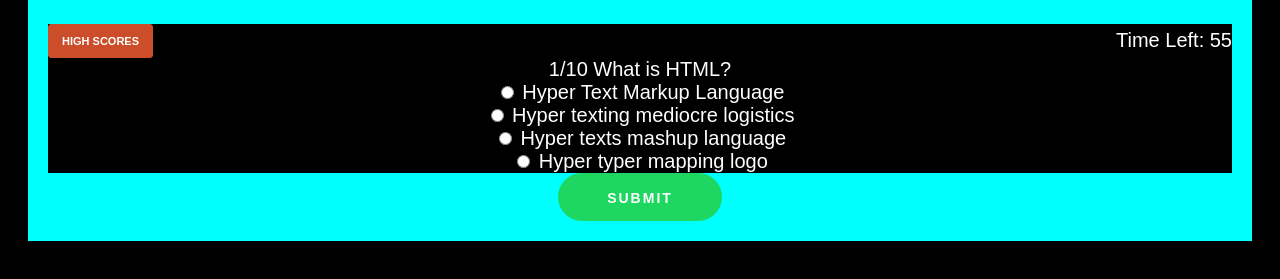
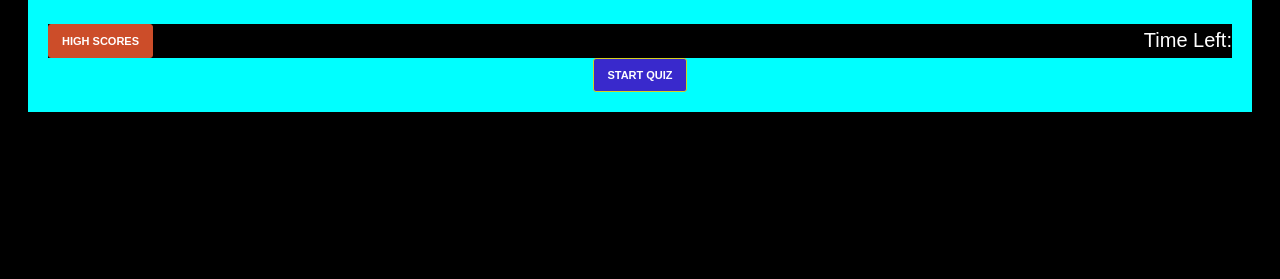
Before and after one commit to Edv07/Quiz-timed, a plain HTML site: page index.html in a window 1280 px wide. Shown: the part 123-402 px from the top of the page. Drawn offline with Linux system fonts and the light colour scheme.

Commit message:
90% done added comments for functions and finished the start quiz function, added comment marks to make testing easier currently testing saving scores

```diff
--- a/Java/quiz.js
+++ b/Java/quiz.js
@@ -9,127 +9,125 @@ const questions = [
         d: "Hyper typer mapping logo"
       },
       correctAnswer: "a"
-    },
-    {
-      question: "2/10 What is CSS?",
-      answers: {
-        a: "Cascading Style Sheets",
-        b: "Cascading Sorting System",
-        c: "Cascading Selectors Script",
-        d: "Cascading Special Styles"
+  //   },
+  //   {
+  //     question: "2/10 What is CSS?",
+  //     answers: {
+  //       a: "Cascading Style Sheets",
+  //       b: "Cascading Sorting System",
+  //       c: "Cascading Selectors Script",
+  //       d: "Cascading Special Styles"
+  //     },
+  //     correctAnswer: "a"
+  //   },
+  //   {
+  //     question: "3/10 What is JavaScript?",
+  //     answers: {
+  //       a: "A live language",
+  //       b: "A programming language",
+  //       c: "A markup language",
+  //       d: "A styling language"
+  //     },
+  //     correctAnswer: "b"
+  //   },
+  //   {
+  //   question: "4/10 What is a URL?",
+  //    answers: {
+  //      a: "Universe routing linking",
+  //      b: "Uniform Resource Locator",
+  //      c: "Unlimited routing lanes",
+  //      d: "Ultimate rapid links"
+  //       },
+  //       correctAnswer: "b"
+  //     },
+  //   {
+  //   question: "5/10 what does div stand for in in HTML",
+  //    answers: {
+  //      a: "divisible",
+  //      b: "division",
+  //      c: "dividable",
+  //      d: "diva"
+  //       },
+  //       correctAnswer: "b"
+  //     },
+  //   {
+  //   question: "6/10 which of these are not HTML elements",
+  //    answers: {
+  //      a: "normal elements",
+  //      b: "raw text elements",
+  //      c: "strict elements",
+  //      d: "void elements"
+  //       },
+  //       correctAnswer: "c"
+  //     },
+  //   {
+  //   question: "7/10 what does nav stand for in html",
+  //    answers: {
+  //      a: "navigation links",
+  //      b: "navigator links",
+  //      c: "navvies links",
+  //      d: "navy blue"
+  //       },
+  //       correctAnswer: ""
+  //     },
+  //   {
+  //   question: "8/10 what does border-color do in css",
+  //    answers: {
+  //      a: " changes the backround ",
+  //      b: " colors the blank spaces ",
+  //      c: " Sets the color of the four borders ",
+  //      d: " something with color "
+  //       },
+  //       correctAnswer: "c"
+  //     },
+  //   {
+  //   question: "9/10 which is NOT a concept of object oriented programming",
+  //    answers: {
+  //      a: "Encapsulation",
+  //      b: "metrication",
+  //      c: "Inheritance",
+  //      d: "Data abstraction"
+  //       },
+  //       correctAnswer: "b"
+  //     },
+  //   {
+  //   question: "10/10 whats 2 + 2",
+  //    answers: {
+  //      a: "1",
+  //      b: "2",
+  //      c: "3",
+  //      d: "4 this was a test question i left in"
+  //       },
+  //       correctAnswer: "d"
       },
-      correctAnswer: "a"
-    },
-    {
-      question: "3/10 What is JavaScript?",
-      answers: {
-        a: "A live language",
-        b: "A programming language",
-        c: "A markup language",
-        d: "A styling language"
-      },
-      correctAnswer: "b"
-    },
-    {
-    question: "4/10 What is a URL?",
-     answers: {
-       a: "Universe routing linking",
-       b: "Uniform Resource Locator",
-       c: "Unlimited routing lanes",
-       d: "Ultimate rapid links"
-        },
-        correctAnswer: "b"
-      },
-    {
-    question: "5/10 what does div stand for in in HTML",
-     answers: {
-       a: "divisible",
-       b: "division",
-       c: "dividable",
-       d: "diva"
-        },
-        correctAnswer: "b"
-      },
-    {
-    question: "6/10 which of these are not HTML elements",
-     answers: {
-       a: "normal elements",
-       b: "raw text elements",
-       c: "strict elements",
-       d: "void elements"
-        },
-        correctAnswer: "c"
-      },
-    {
-    question: "7/10 what does nav stand for in html",
-     answers: {
-       a: "navigation links",
-       b: "navigator links",
-       c: "navvies links",
-       d: "navy blue"
-        },
-        correctAnswer: ""
-      },
-    {
-    question: "8/10 what does border-color do in css",
-     answers: {
-       a: " changes the backround ",
-       b: " colors the blank spaces ",
-       c: " Sets the color of the four borders ",
-       d: " something with color "
-        },
-        correctAnswer: "c"
-      },
-    {
-    question: "9/10 which is NOT a concept of object oriented programming",
-     answers: {
-       a: "Encapsulation",
-       b: "metrication",
-       c: "Inheritance",
-       d: "Data abstraction"
-        },
-        correctAnswer: "b"
-      },
-    {
-    question: "10/10 whats 2 + 2",
-     answers: {
-       a: "1",
-       b: "2",
-       c: "3",
-       d: "4 this was a test question i left in"
-        },
-        correctAnswer: "d"
-      },
+   ];
 
-
-
-
-
-
-
-  ];
   // starting variables for the quiz to start off with
-  // current question will be the idex for the array of quiz questions to deisplay the next question 0 = 1st questions 1 = 2nd question
+  // current question will be the index for the array of quiz questions to display the next question 0 = 1st questions 1 = 2nd question
   // score just goes up if the answer chosen with correct wrong = +0 & correct = +1 to the score shows at the end of the quiz
   // timeleft starts a counter 60 = 60 seconds that counts down when the quiz starts and answers are wrong when timeleft goes down to 0 the quiz ends
-  //
-  //
+
   let currentQuestion = 0;
   let score = 0;
   let timeLeft = 60;
   let timerInterval = null;
+// after clicking the start button the function startQUiz will run which includes:
+// hiding the start button and showing the submit button
+// Start the displayQuestions function that handles loading the questions using the "const questions"
+// startTimer which is a countdown from  60 seconds and will run the end quiz function when timer is equal to or below 0
+  function startQuiz() {
+    // hide the start quiz button and show the submit button after quiz starts
+    startBtn.style.display = "none";
+    submit.style.display = "inline";
+    displayQuestion();
+    startTimer();
+  };
 
-
-  function displayQuestion() {
-    document.getElementById("quizArea").innerHTML = questions[currentQuestion].question;
-    const answers = questions[currentQuestion].answers;
-    let answerList = "";
-    for (let key in answers) {
-      answerList += `<input type='radio' name='answer' value='${key}'> ${answers[key]}<br>`;
-    }
-    document.getElementById("choices").innerHTML = answerList;
-  }
-
+// this function is used to keep track of current answers correct and move on to the next question.
+// this is defined in the dom of the html document in the submit button id where on click will run the function checkanswer.
+// each time the submit button is clicked it will check to make sure something is actually selected before moving on if nothing is picked it will not continue.
+// if a choice is selected and submitted it will check the value of what was selected with the current questions correct answer and either add 1 to the score or minus 7sec from the time.
+// after that it will move on to the next question if the current question number is less than the current question but if it is not then the function end game will run.
   function checkAnswer() {
     const userAnswer = document.querySelector("input[name='answer']:checked");
     if (!userAnswer) {
@@ -146,7 +144,19 @@ const questions = [
     } else {
       endGame();
     }
-  }
+  };
+// display question function i used to show the current questions properly
+// first we set up the innerhtml id "quizarea" with questions from the array "questions" in javascript.
+//
+  function displayQuestion() {
+    document.getElementById("quizArea").innerHTML = questions[currentQuestion].question;
+    const answers = questions[currentQuestion].answers;
+    let answerList = "";
+    for (let key in answers) {
+      answerList += `<input type='checkbox' name='answer' value='${key}'> ${answers[key]}<br>`;
+    }
+    document.getElementById("choices").innerHTML = answerList;
+  };
 
   function startTimer() {
     timerInterval = setInterval(() => {
@@ -156,15 +166,28 @@ const questions = [
         endGame();
       }
     }, 1000);
-  }
+  };
 
   function endGame() {
     clearInterval(timerInterval);
+    submit.style.display = "none";
+    save.style.display = "inline";
     document.getElementById("quizArea").innerHTML = "";
     document.getElementById("choices").innerHTML = "";
-    document.getElementById("submit").disabled = true;
     document.getElementById("result").innerHTML = `You got ${score} out of ${questions.length} questions correct.`;
-  }
+  };
 
-  displayQuestion();
-  startTimer();
+    // ctrl / to get rid of comments
+// function saveScore () {
+//   const initials = prompt("Enter your initials:");
+//   localStorage.setItem("score", score);
+//   const scoreObject = {
+//     score: score,
+//     initials: initials
+//   };
+//   localStorage.setItem("score", JSON.stringify(scoreObject));
+// }
+
+
+startBtn.addEventListener("click", startQuiz);
+save.addEventListener("click", saveScore);
--- a/index.html
+++ b/index.html
@@ -6,25 +6,28 @@
     <link rel="stylesheet" type="text/css" href="./style/sheet.css">
 
 </head>
+
 <body>
     <div class="container">
         <h1>Quiz Game</h1>
 
         <div class="timer-container">
-            <button>High scores</button>
+            <button id="highScores">High scores</button>
 
             <div class="timercount">Time Left: <span id="time"></span></div>
         </div>
 
         <div id="quizArea"></div>
+        <button id="startBtn" >Start quiz</button>
 
         <div id="result"></div>
 
         <div id="choices"></div>
 
-        <button id="submit" onclick="checkAnswer()">Submit</button>
+        <button id="submit" style="display: none;" onclick="checkAnswer()">Submit</button>
         <div id="results"></div>
+        <button id ="save" style="display: none;">save score?</div>
     </div>
 </body>
-<script src="./Java/quiz.js"></script>
+<script src="/Java/quiz.js"></script>
 </html>
--- a/style/sheet.css
+++ b/style/sheet.css
@@ -14,6 +14,25 @@ body{
     margin: 0 auto;
 	text-align: center;
 	padding: 20px;
+}
+
+#startBtn{
+  display: inline-block;
+    outline: 0;
+    text-align: center;
+    cursor: pointer;
+    height: 34px;
+    padding: 0 13px;
+    color: #fff;
+    vertical-align: top;
+    border-radius: 3px;
+    border: 1px solid transparent;
+    background: #3929cc;
+    border-color: #d4d121;
+    font-weight: 600;
+    text-transform: uppercase;
+    line-height: 16px;
+    font-size: 11px;
 }
 
 .timer-container {
@@ -60,3 +79,22 @@ body{
     background-color: #1ED760;
     height: 48px;
     }
+
+    /* CSS styles for custom radio buttons */
+.ans-buttons {
+  /* Add your custom styles here */
+  /* For example, you can set the appearance to none and add custom styles for the radio button */
+  appearance: none;
+  /* Add custom styles for the radio button */
+  /* Example styles for a custom radio button with a custom background color and size */
+  width: 20px;
+  height: 20px;
+  border: 2px solid #000;
+  background-color: #fff;
+  /* Add custom styles for the radio button when it is checked */
+  /* Example styles for a custom radio button with a custom background color and border color when checked */
+}
+.custom-radio:checked {
+  background-color: #000;
+  border-color: #fff;
+}
```
